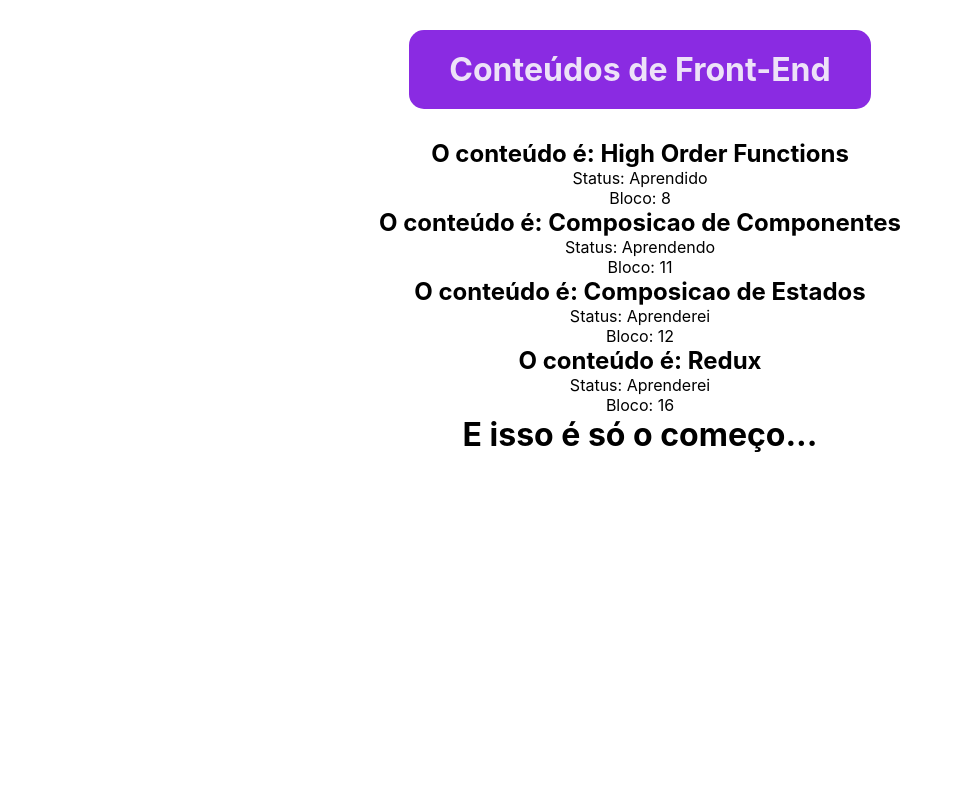
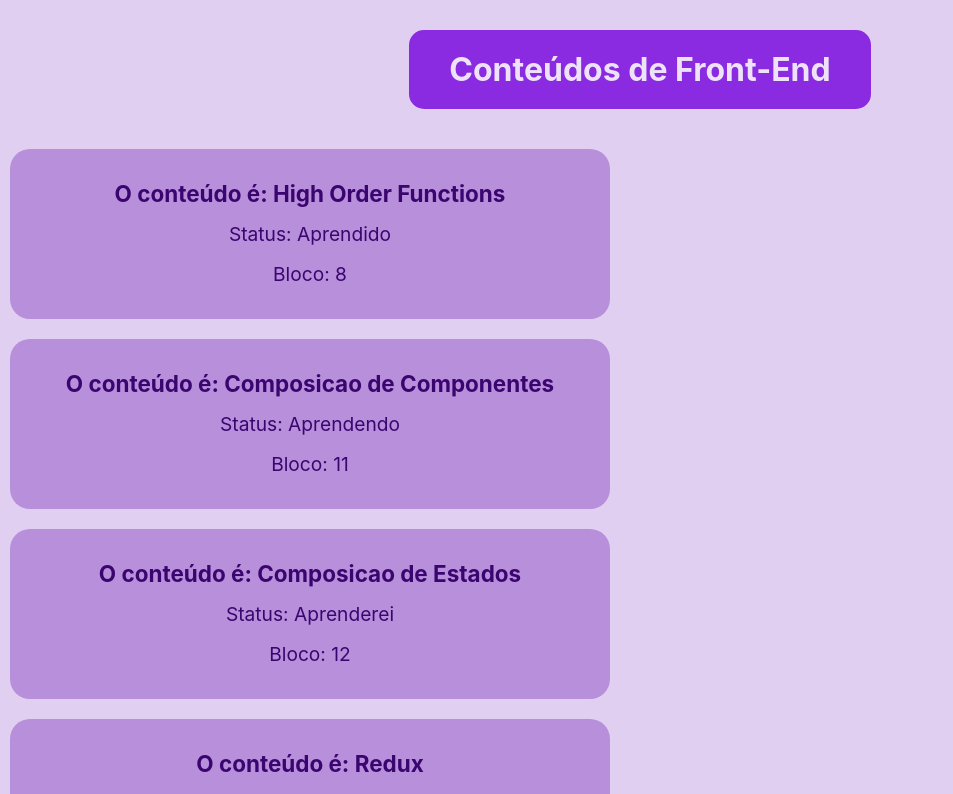
Before and after one commit to tiemifaustino/trybe-exercicios, a React (Create React App) app in the folder 2-front-end/bloco-10-introducao-a-react/dia-1-hello-world-no-react/exercicio-react-2/: page / in a window 1280 px wide. Shown: the top 794 px of the page, without its empty margins (0-953 px from the left). Built offline with nearby package versions, Linux system fonts and the light colour scheme; the HTML template or start-up script is replaced by a standard one.

Commit message:
Alterando CSS

```diff
--- a/2-front-end/bloco-10-introducao-a-react/dia-1-hello-world-no-react/exercicio-react-2/src/Content.jsx
+++ b/2-front-end/bloco-10-introducao-a-react/dia-1-hello-world-no-react/exercicio-react-2/src/Content.jsx
@@ -29,8 +29,8 @@ class Content extends React.Component {
         <main className='content'>
           {
             conteudos.map((conteudo) => (
-              <div key={conteudo.conteudo}>
-                <h2>{`O conteúdo é: ${conteudo.conteudo}`}</h2>
+              <div key={conteudo.conteudo} className='card'>
+                <h3>{`O conteúdo é: ${conteudo.conteudo}`}</h3>
                 <p>{`Status: ${conteudo.status}`}</p>
                 <p>{`Bloco: ${conteudo.bloco}`}</p>
               </div>
--- a/2-front-end/bloco-10-introducao-a-react/dia-1-hello-world-no-react/exercicio-react-2/src/Footer.jsx
+++ b/2-front-end/bloco-10-introducao-a-react/dia-1-hello-world-no-react/exercicio-react-2/src/Footer.jsx
@@ -4,7 +4,9 @@ class Footer extends React.Component {
   render() {
     return (
       <footer className='footer'>
-          <h1>E isso é só o começo...</h1>
+          <div className="div-footer">
+            <h1>E isso é só o começo...</h1>
+          </div>
       </footer>
     )
   }
--- a/2-front-end/bloco-10-introducao-a-react/dia-1-hello-world-no-react/exercicio-react-2/src/index.css
+++ b/2-front-end/bloco-10-introducao-a-react/dia-1-hello-world-no-react/exercicio-react-2/src/index.css
@@ -11,6 +11,7 @@ body {
     sans-serif;
   -webkit-font-smoothing: antialiased;
   -moz-osx-font-smoothing: grayscale;
+  background-color: rgb(224, 207, 240);
 }
 
 code {
@@ -18,7 +19,7 @@ code {
     monospace;
 }
 
-.header {
+.header , .footer {
   margin: 20px 0;
   padding: 10px;
   display: flex;
@@ -26,9 +27,26 @@ code {
   flex-direction: column;
 }
 
-.div-header {
+.div-header , .div-footer {
   background-color: blueviolet;
   padding: 20px 40px;
   border-radius: 15px;
   color: rgb(237, 226, 248);
 }
+
+.content {
+  display: flex;
+  flex-direction: column;
+  justify-content: center;
+}
+
+.card {
+  margin: 10px;
+  padding: 25px;
+  font-size: 1.2rem;
+  line-height: 40px;
+  background-color: rgb(183, 143, 219);
+  color: rgb(59, 5, 112);
+  width: 600px;
+  border-radius: 20px;
+}
```
